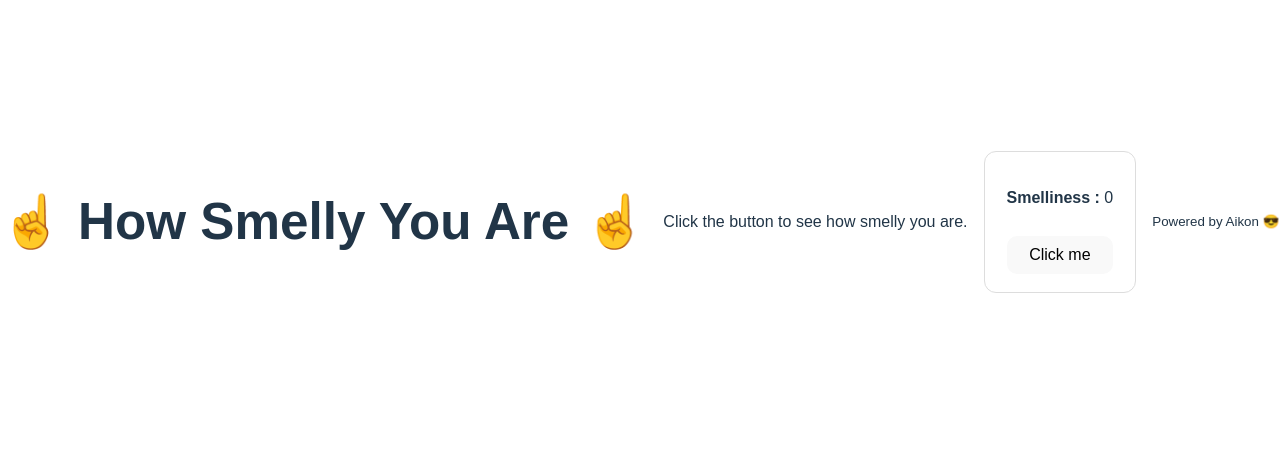
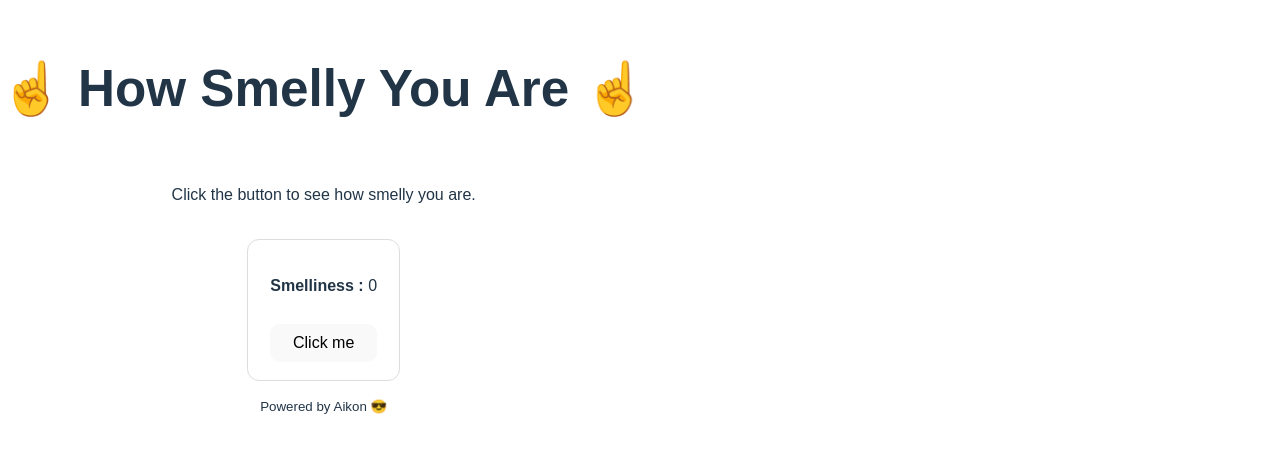
Before and after one commit to aihe55/vercel-react-test, a React (Vite) app: page / in a window 1280 px wide. Shown: the part 178-630 px from the top of the page. Built offline with nearby package versions, Linux system fonts and the light colour scheme.

Commit message:
Added flex-direction

```diff
--- a/src/App.css
+++ b/src/App.css
@@ -1,7 +1,7 @@
 .container {
   min-height: 100vh;
   display: flex;
-  place-content: center;
+  flex-direction: column;
   gap: 16px;
   text-align: center;
   justify-content: center;
```
